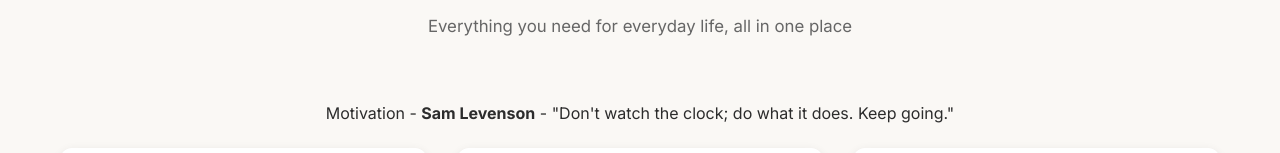
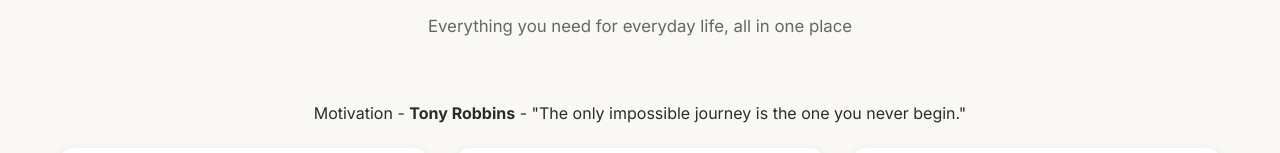
Before and after one commit to travman1993/backlink, a plain HTML site: page index.html in a window 1280 px wide. Shown: the part 940-1093 px from the top of the page. Drawn offline with nearby package versions, Linux system fonts and the light colour scheme.

Commit message:
new motivcation

```diff
--- a/index.html
+++ b/index.html
@@ -510,7 +510,7 @@
             <p>Everything you need for everyday life, all in one place</p>
         </div>
 
-        <p style="text-align: center; margin-bottom: 20px;">Motivation - <strong>Sam Levenson</strong> - "Don't watch the clock; do what it does. Keep going."</p>
+        <p style="text-align: center; margin-bottom: 20px;">Motivation - <strong>Tony Robbins</strong> - "The only impossible journey is the one you never begin."</p>
 
         <!-- Websites Grid -->
         <div class="websites-grid">
```
